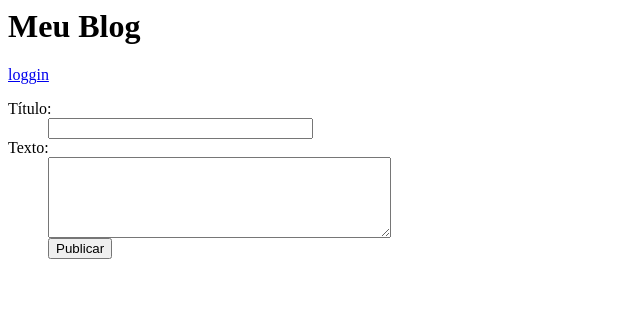
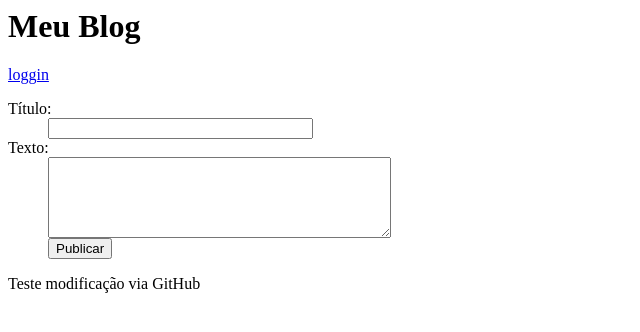
Before and after one commit to Salbound/SamsungOcean_PythonWeb, a Flask app: page / in a window 1280 px wide. Shown: the top 332 px of the page, without its empty margins (0-640 px from the left). Run offline with Flask 2, Linux system fonts and the light colour scheme; data that the repository does not hold is empty.

Commit message:
Teste GitHub.dev

```diff
--- a/templates/exibir_entradas.html
+++ b/templates/exibir_entradas.html
@@ -9,6 +9,7 @@
         <dd><input type="submit" value="Publicar">
     </dl>
 </form>
+<p>Teste modificação via GitHub</p>
 
 <ul class="entradas">
     {% for post in posts %}
```
